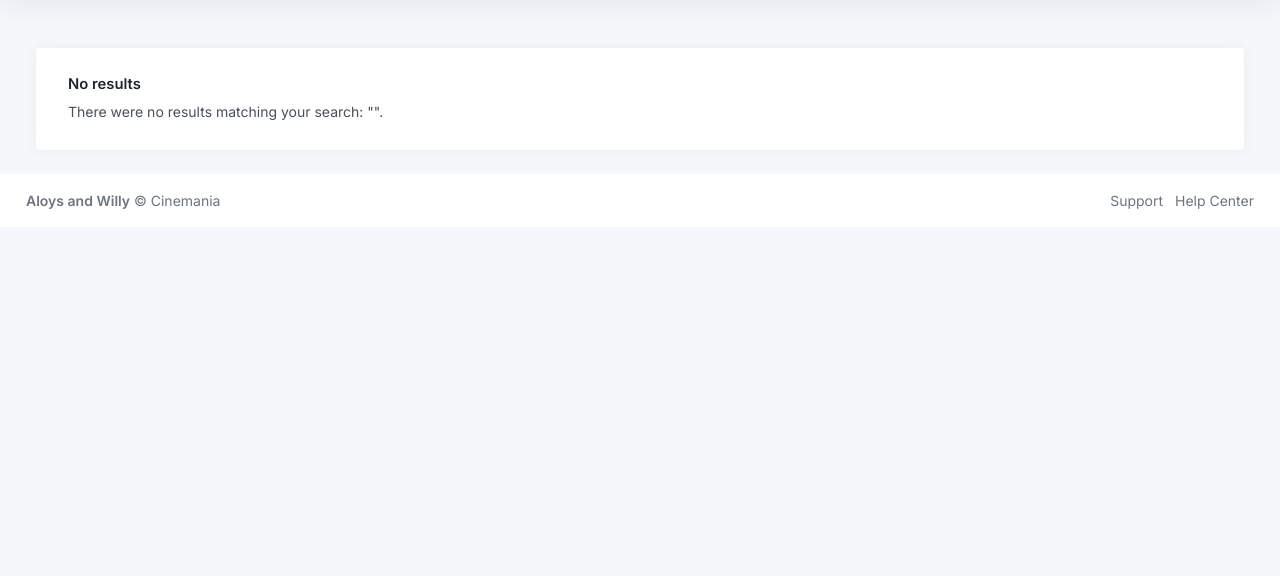
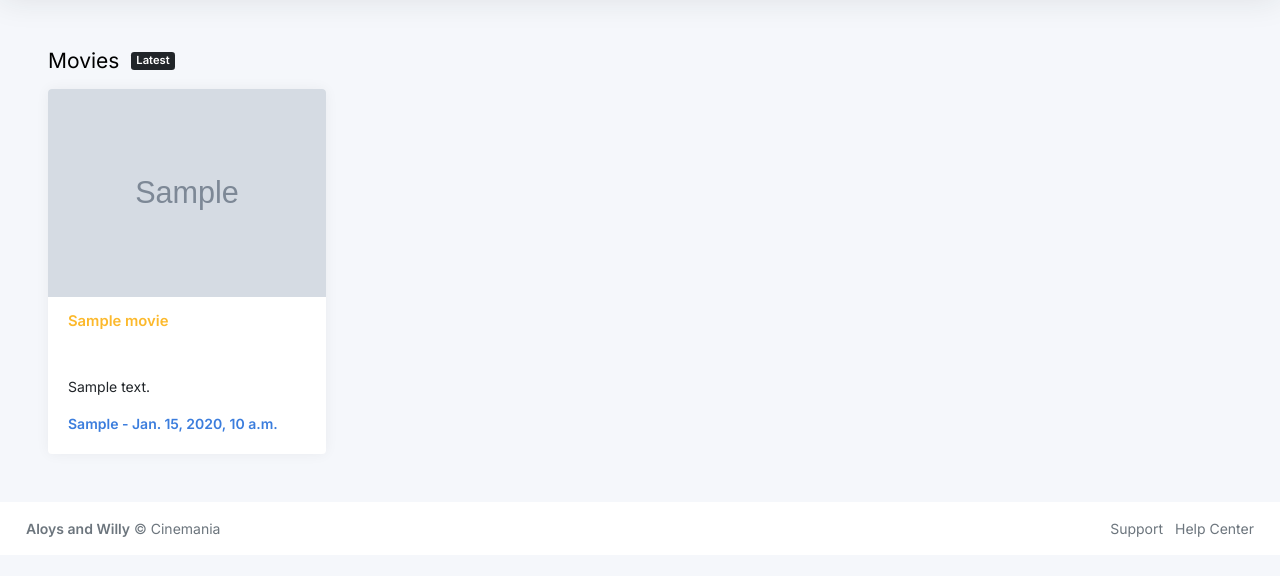
Before and after one commit to ndizihiwesimon/django-movies-community, a Django app: page /movies/ in a window 1280 px wide. Shown: the part 84-660 px from the top of the page. Run offline with Django 4.2, Linux system fonts and the light colour scheme; tables that the repository leaves empty hold one stand-in row (values such as "Sample post"); grey boxes marked "Sample" are stand-in pictures; parts of the project's set-up code (start-up, migrations or seed data) failed here and were passed over; some libraries are stand-ins or nearby versions.

Commit message:
Resolved list view

```diff
--- a/templates/movies/movie-list.html
+++ b/templates/movies/movie-list.html
@@ -6,7 +6,7 @@
 {% block content %}
 
 			<main class="content">
-                {% if blogs %}
+                {% if movies %}
 				<div class="container-fluid p-0">
 					<div class="mb-3">
 						<h1 class="h3 d-inline align-middle">Movies</h1>
@@ -14,18 +14,18 @@
 					</div>
 					<div class="row">
 
-     {% for blog in blogs %}
+     {% for movie in movies %}
 						<div class="col-md-3 d-flex align-items-stretch">
 							<div class="card">
-                                <a href="blog-details/{{ blog.id }}">
-								<img class="card-img-top" src="{{ blog.Poster.url }}" alt="Poster">
+                                <a href="movie-detail/{{ movie.id }}">
+								<img class="card-img-top" src="{{ movie.poster.url }}" alt="Poster">
                                 </a>
 								<div class="card-header">
-									<h4 class="card-title text-warning">{{ blog.title }}</h4>
+									<h4 class="card-title text-warning">{{ movie.title }}</h4>
 								</div>
 								<div class="card-body">
-                                    <p class="card-text text-dark pt-0">{{ blog.description|truncatechars:100 }}</p>
-									<strong><p class="card-text text-primary">{{ blog.genre }} - {{ blog.created_at }}</p></strong>
+                                    <p class="card-text text-dark pt-0">{{ movie.description|truncatechars:100 }}</p>
+									<strong><p class="card-text text-primary">{{ movie.genre }} - {{ movie.created_at }}</p></strong>
 								</div>
 							</div>
 						</div>
```
